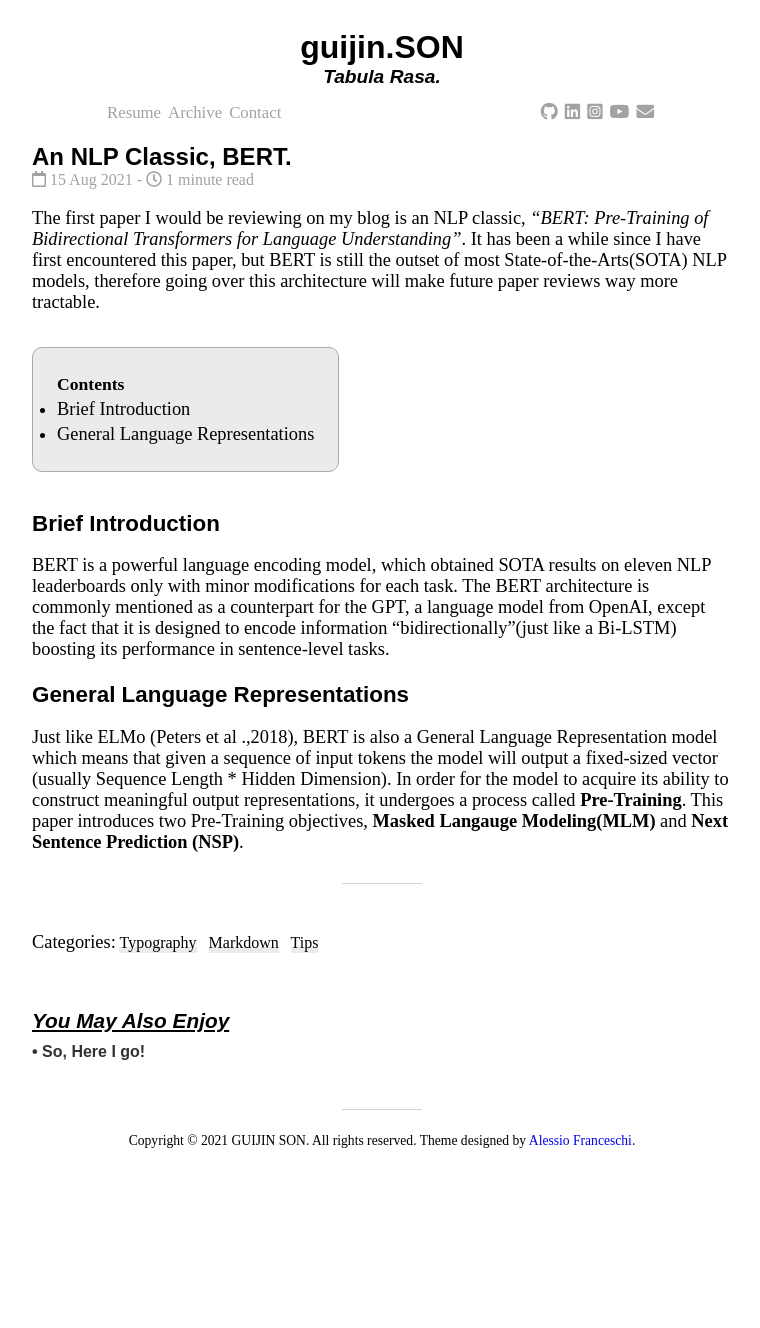
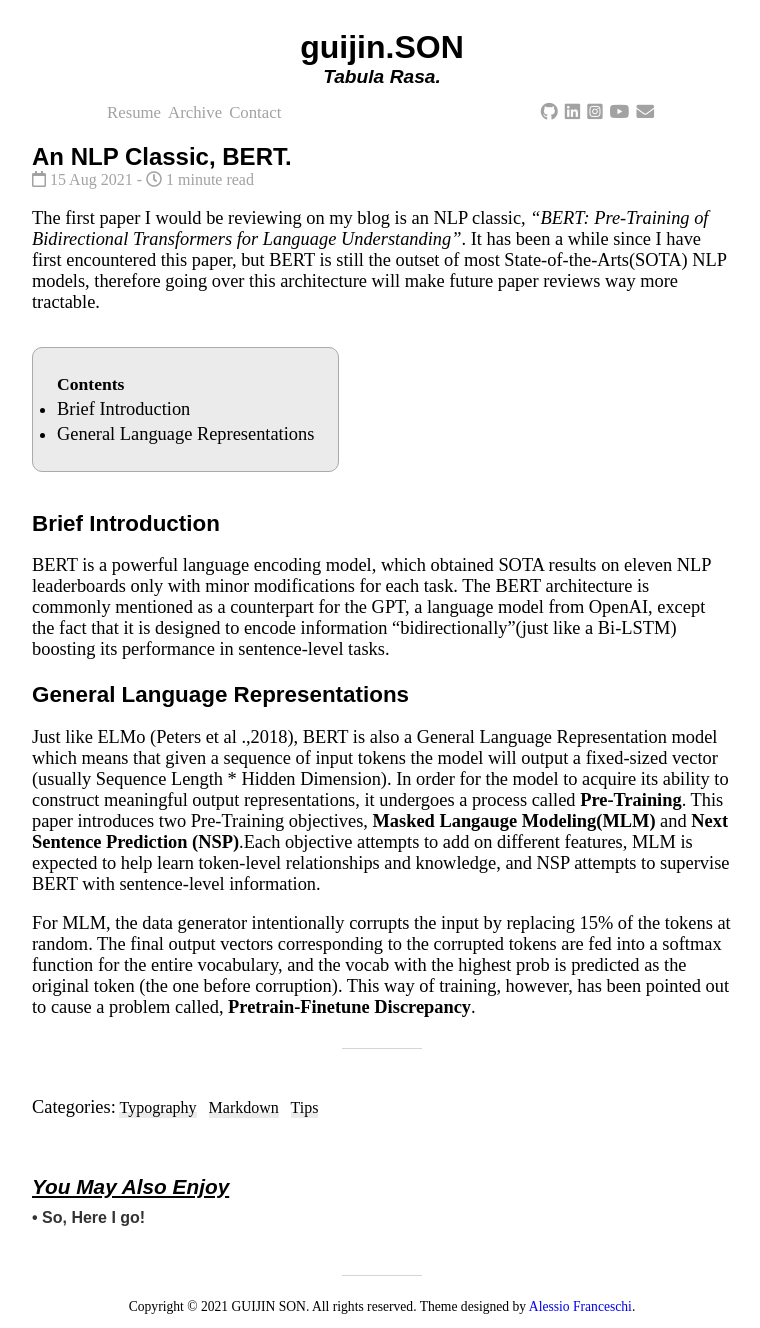
Before and after one commit to guijinSON/guijinSON.github.io, a Jekyll site: the page built from _posts/2021-08-15-An NLP Classic, BERT.md, in a window 1280 px wide. Shown: the whole page, without its empty margins (258-1018 px from the left). Built offline with Jekyll 4.4.1, drawn with Linux system fonts in a browser that asks for light colours; nearby versions of some CDN libraries; comment, search, counter and statistics services are not loaded; before the commit the page ends 1163 px from its top, so only the background shows below that.

Commit message:
Update 2021-08-15-An NLP Classic, BERT.md

```diff
--- a/_posts/2021-08-15-An NLP Classic, BERT.md
+++ b/_posts/2021-08-15-An NLP Classic, BERT.md
@@ -17,4 +17,6 @@
 The BERT architecture is commonly mentioned as a counterpart for the GPT, a language model from OpenAI, except the fact that it is designed to encode information "bidirectionally"(just like a Bi-LSTM) boosting its performance in sentence-level tasks.
 
 ### General Language Representations
-Just like ELMo (Peters et al .,2018), BERT is also a General Language Representation model which means that given a sequence of input tokens the model will output a fixed-sized vector (usually Sequence Length * Hidden Dimension). In order for the model to acquire its ability to construct meaningful output representations, it undergoes a process called **Pre-Training**. This paper introduces two Pre-Training objectives, **Masked Langauge Modeling(MLM)** and **Next Sentence Prediction (NSP)**.
+Just like ELMo (Peters et al .,2018), BERT is also a General Language Representation model which means that given a sequence of input tokens the model will output a fixed-sized vector (usually Sequence Length * Hidden Dimension). In order for the model to acquire its ability to construct meaningful output representations, it undergoes a process called **Pre-Training**. This paper introduces two Pre-Training objectives, **Masked Langauge Modeling(MLM)** and **Next Sentence Prediction (NSP)**.Each objective attempts to add on different features, MLM is expected to help learn token-level relationships and knowledge, and NSP attempts to supervise BERT with sentence-level information.
+
+For MLM, the data generator intentionally corrupts the input by replacing 15% of the tokens at random. The final output vectors corresponding to the corrupted tokens are fed into a softmax function for the entire vocabulary, and the vocab with the highest prob is predicted as the original token (the one before corruption). This way of training, however, has been pointed out to cause a problem called, **Pretrain-Finetune Discrepancy**.
```
